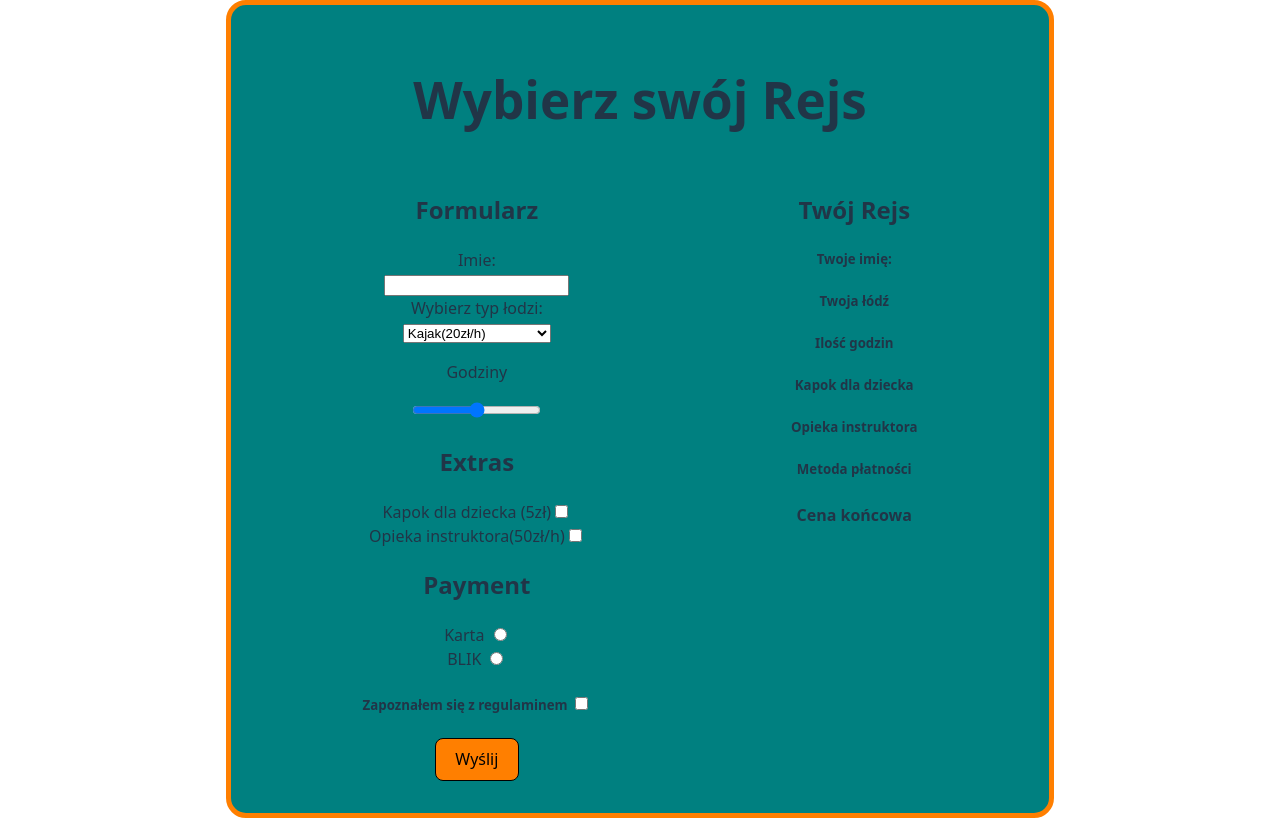
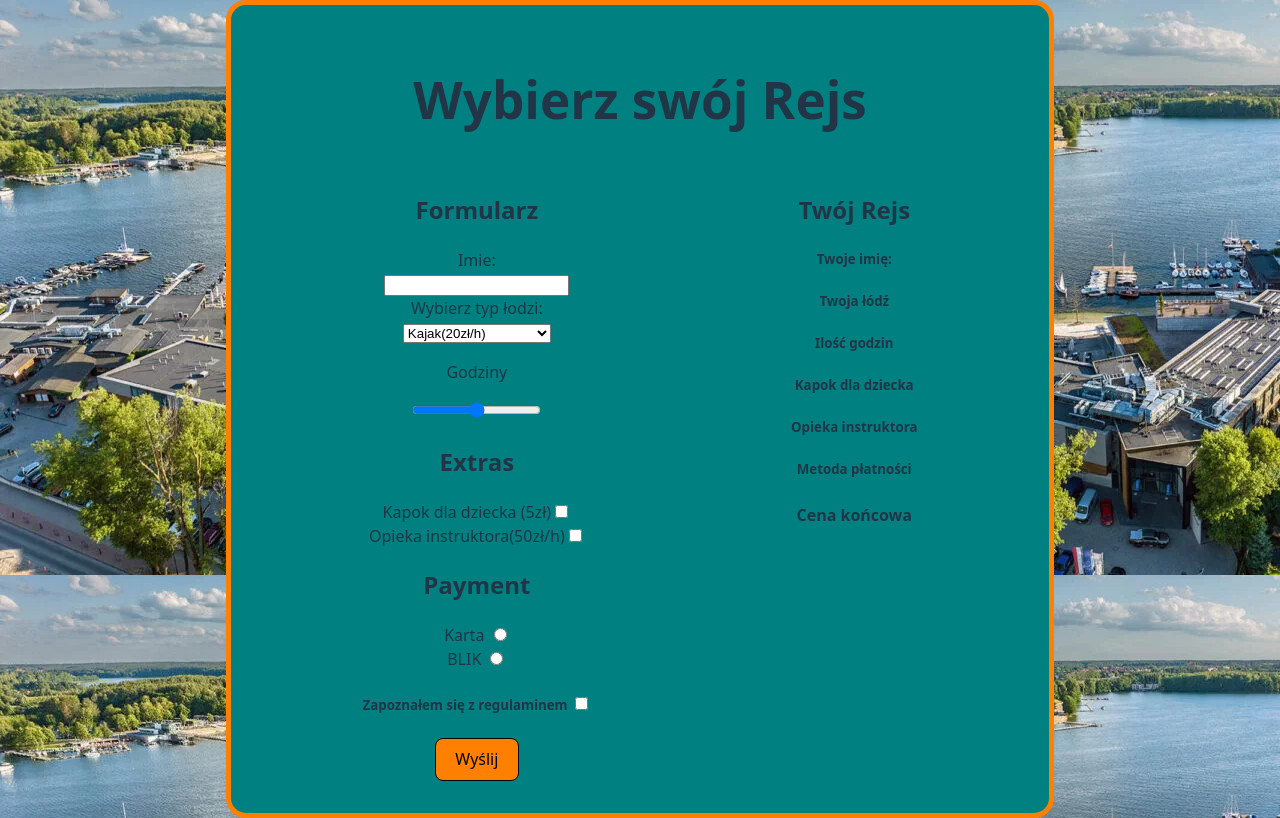
Before and after one commit to j0hnnnny-programista/web-mazurska-przystan-Bulkowski-Nowakowski, a React (Vite) app: page / in a window 1280 px wide. Built offline with nearby package versions, Linux system fonts and the light colour scheme.

Commit message:
add image to site

```diff
--- a/src/App.css
+++ b/src/App.css
@@ -1,3 +1,6 @@
+html{
+  background-image: url('assets/przystań.png');
+}
 #root {
   max-width: 1000px;
   margin: 0 auto;
@@ -6,6 +9,8 @@
   background: #008080;
   border-radius:20px;
   border: 5px solid #ff7f00;
+
+
 }
 main{
   display: flex;
```
Also changed, not shown: src/assets/przystań.png (added).
